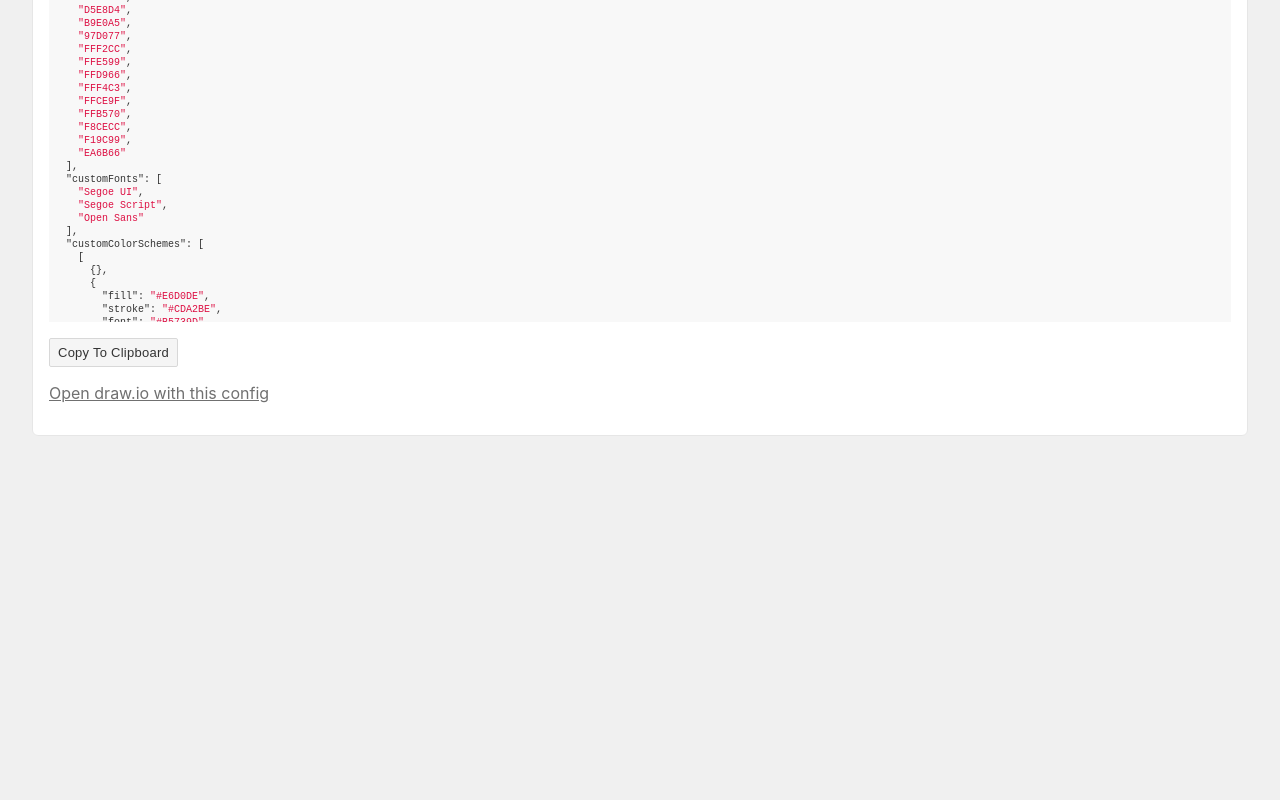
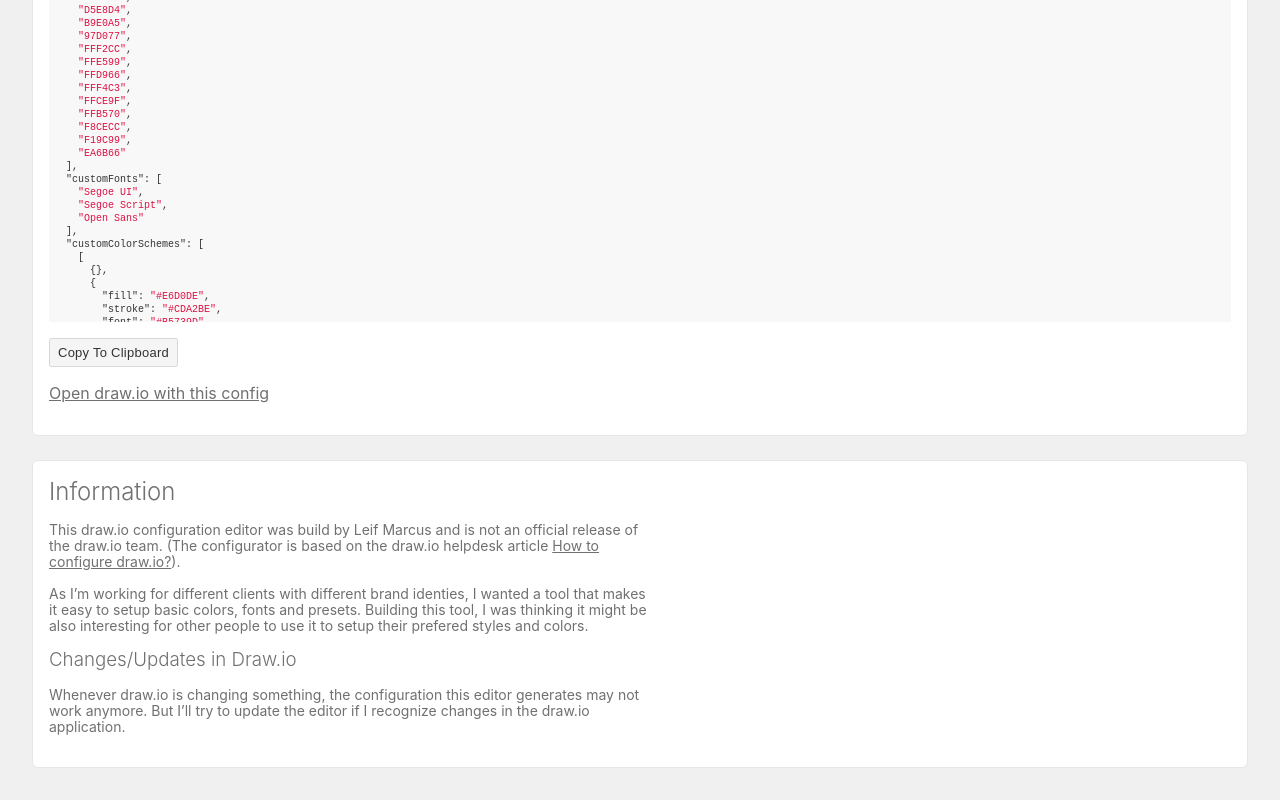
Before and after one commit to leifmarcus/drawio-config, a React (Create React App) app: page / in a window 1280 px wide. Shown: the part 2509-3309 px from the top of the page. Before the commit the page ends 2977 px from the top, so only its background shows below. Built offline with nearby package versions, Linux system fonts and the light colour scheme.

Commit message:
chore: add some basic information about the editor

```diff
--- a/src/App.tsx
+++ b/src/App.tsx
@@ -9,6 +9,7 @@
 import { CustomFonts } from './components/CustomFonts';
 import { CustomColorSchemes } from './components/CustomColorSchemes';
 import debounce from 'lodash/debounce';
+import { Information } from './components/Information/Information';
 
 export const ConfigurationContext: Context<ConfigStore<AppState>> = createContext({
     getState: () => getInitialConfig(),
@@ -60,6 +61,7 @@
                 <Header />
                 <Content>
                     {winWidth >= MIN_NEEDED_WINDOW_WIDTH && (
+                        <>
                             <div className="App--layout">
                                 <div className="App--main">
                                     <CustomColors />
@@ -70,6 +72,8 @@
                                     <ConfigOutput />
                                 </div>
                             </div>
+                            <Information />
+                        </>
                     )}
 
                     {winWidth < MIN_NEEDED_WINDOW_WIDTH && (
--- /dev/null
+++ b/src/components/Information/Information.css
@@ -0,0 +1,14 @@
+.Information {
+    margin-top: 3rem;
+    font-size: 2rem;
+}
+
+.Information--content {
+    max-width: 75rem;
+}
+
+.Information--content p {
+    font-size: 1.75rem;
+    line-height: 2rem;
+    margin-top: 2rem;
+}
--- /dev/null
+++ b/src/components/Information/Information.tsx
@@ -0,0 +1,33 @@
+import React from 'react';
+import './Information.css';
+import { Box } from '../Elements/Box';
+
+type InformationProps = {};
+
+export const Information: React.FC<InformationProps> = () => {
+    return (
+        <section className="Information" title="Information">
+            <Box contentClassName="Information--content">
+                <h2>Information</h2>
+                <p>
+                    This draw.io configuration editor was build by Leif Marcus and is not an official release of the
+                    draw.io team. (The configurator is based on the draw.io helpdesk article{' '}
+                    <a href="https://desk.draw.io/support/solutions/articles/16000058316-how-to-configure-draw-io-">
+                        How to configure draw.io?
+                    </a>
+                    ).
+                </p>
+                <p>
+                    As I’m working for different clients with different brand identies, I wanted a tool that makes it
+                    easy to setup basic colors, fonts and presets. Building this tool, I was thinking it might be also
+                    interesting for other people to use it to setup their prefered styles and colors.
+                </p>
+                <h3>Changes/Updates in Draw.io</h3>
+                <p>
+                    Whenever draw.io is changing something, the configuration this editor generates may not work
+                    anymore. But I’ll try to update the editor if I recognize changes in the draw.io application.
+                </p>
+            </Box>
+        </section>
+    );
+};
```
Lines whose indentation alone changed are shown as unchanged.
